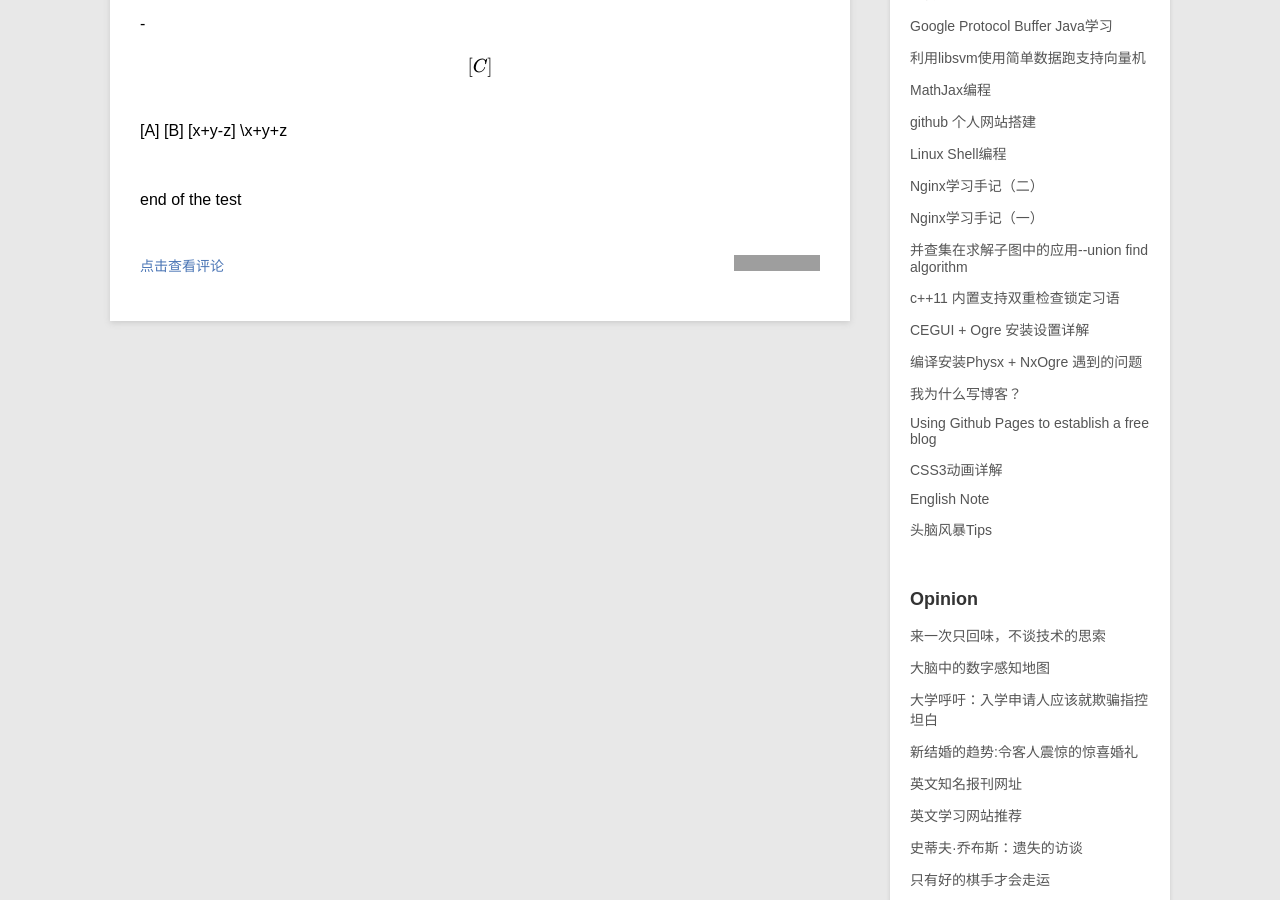
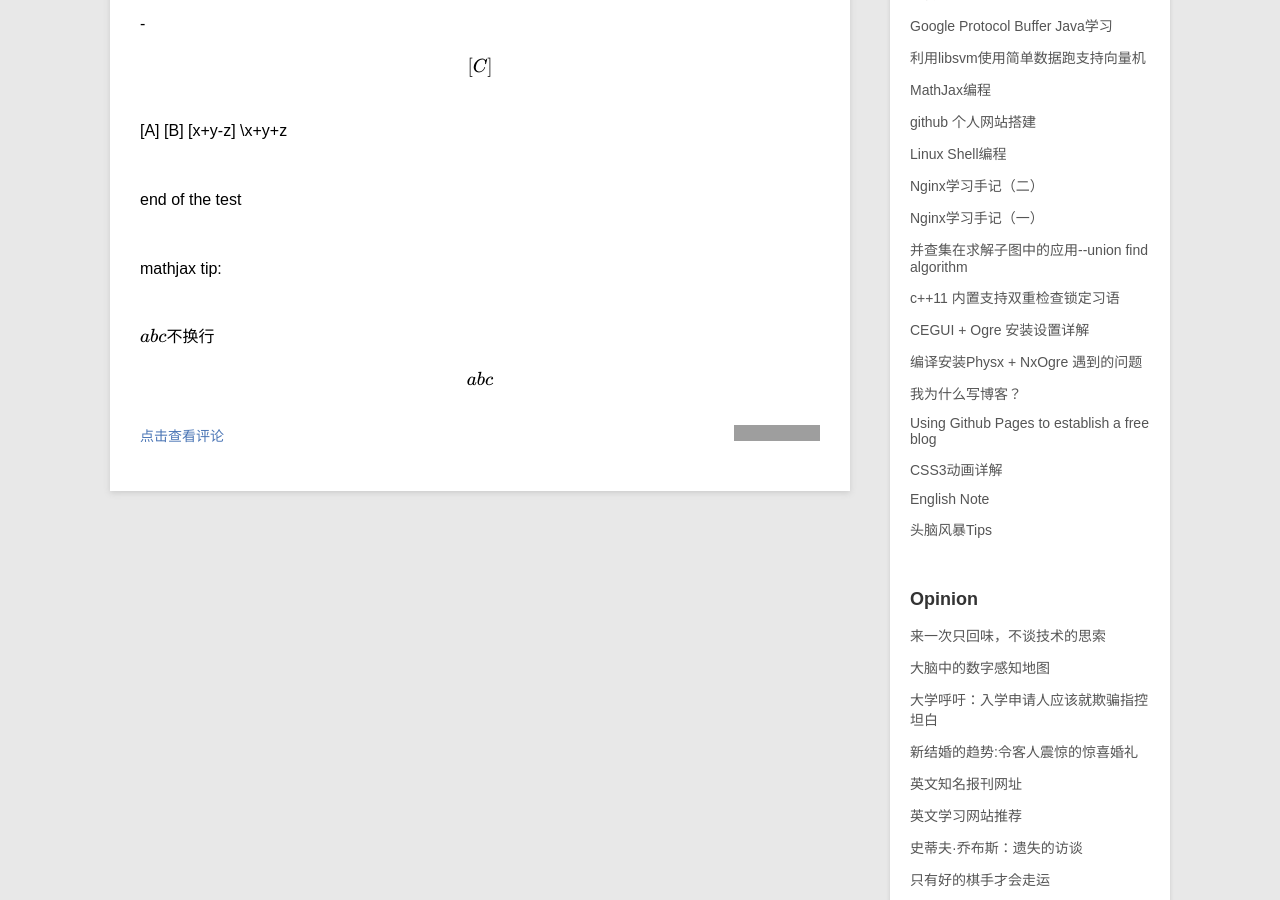
Before and after one commit to swinghu/swinghu.github.com, a Jekyll site: the page built from _posts/blog/2013-12-22-mathjax.md, in a window 1280 px wide and 900 px high, scrolled down 652 px. Built offline with Jekyll 4.4.1, drawn with Linux system fonts in a browser that asks for light colours; Markdown is read by kramdown in place of the engine named in the settings; formulas are drawn with MathJax 3; grey boxes are pictures that could not be loaded.

Commit message:
new artical

```diff
--- a/_posts/blog/2013-12-22-mathjax.md
+++ b/_posts/blog/2013-12-22-mathjax.md
@@ -19,3 +19,9 @@ A\vee B \end{bmatrix}= \begin{bmatrix} A \end{bmatrix}+\begin{bmatrix} B \end{bm
 \x+y+z
 
 end of the test
+
+
+mathjax tip:
+
+\\(a b c \\)不换行
+\\[a b c \\]
```
